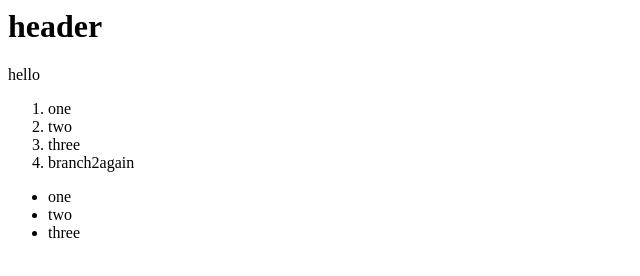
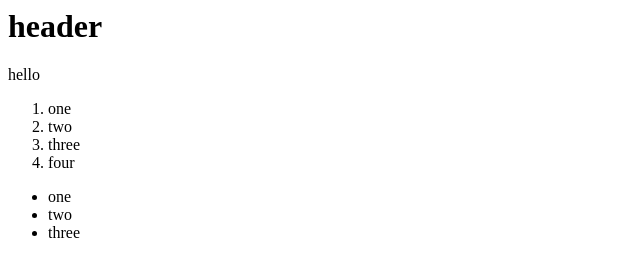
Before and after one commit to adrielsanchez2269/febCSHS, a plain HTML site: page index.html in a window 1280 px wide. Shown: the full height of the page, 0-640 px from the left. Drawn offline with Linux system fonts and the light colour scheme.

Commit message:
Update index.html

```diff
--- a/index.html
+++ b/index.html
@@ -9,7 +9,7 @@
       <li>one</li>
       <li>two</li>
       <li>three</li>
-      <li>branch2again</li>
+      <li>four</li>
     </ol>
     <ul>
       <li>one</li>
```
